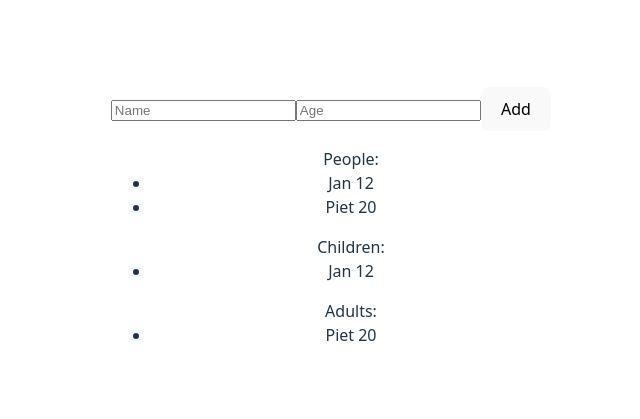
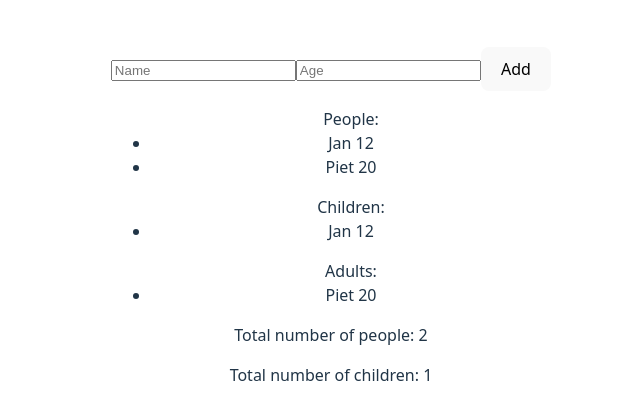
Before and after one commit to racoonamatatas/computedproperties, a Vue app: page / in a window 1280 px wide. Shown: the part 175-594 px from the top of the page, without its empty margins (309-949 px from the left). Built offline with nearby package versions, Linux system fonts and the light colour scheme.

Commit message:
feat: Display computed properties totalPeople and numberOfChildren

```diff
--- a/src/App.vue
+++ b/src/App.vue
@@ -16,6 +16,8 @@
         Adults:
         <li v-for="(adult, index) in adults" :key="index">{{ adult.name }} {{ adult.age }}</li>
     </ul>
+    <p>Total number of people: {{ totalPeople }}</p>
+    <p>Total number of children: {{ numberOfChildren }}</p>
 </template>
 
 <script setup>
@@ -47,4 +49,8 @@ const children = computed(() => people.value.filter(person => !isAdult(person)))
 
 // Computed array of adults in the people array.
 const adults = computed(() => people.value.filter(isAdult));
+
+const totalPeople = computed(() => people.value.length);
+
+const numberOfChildren = computed(() => children.value.length);
 </script>
```
